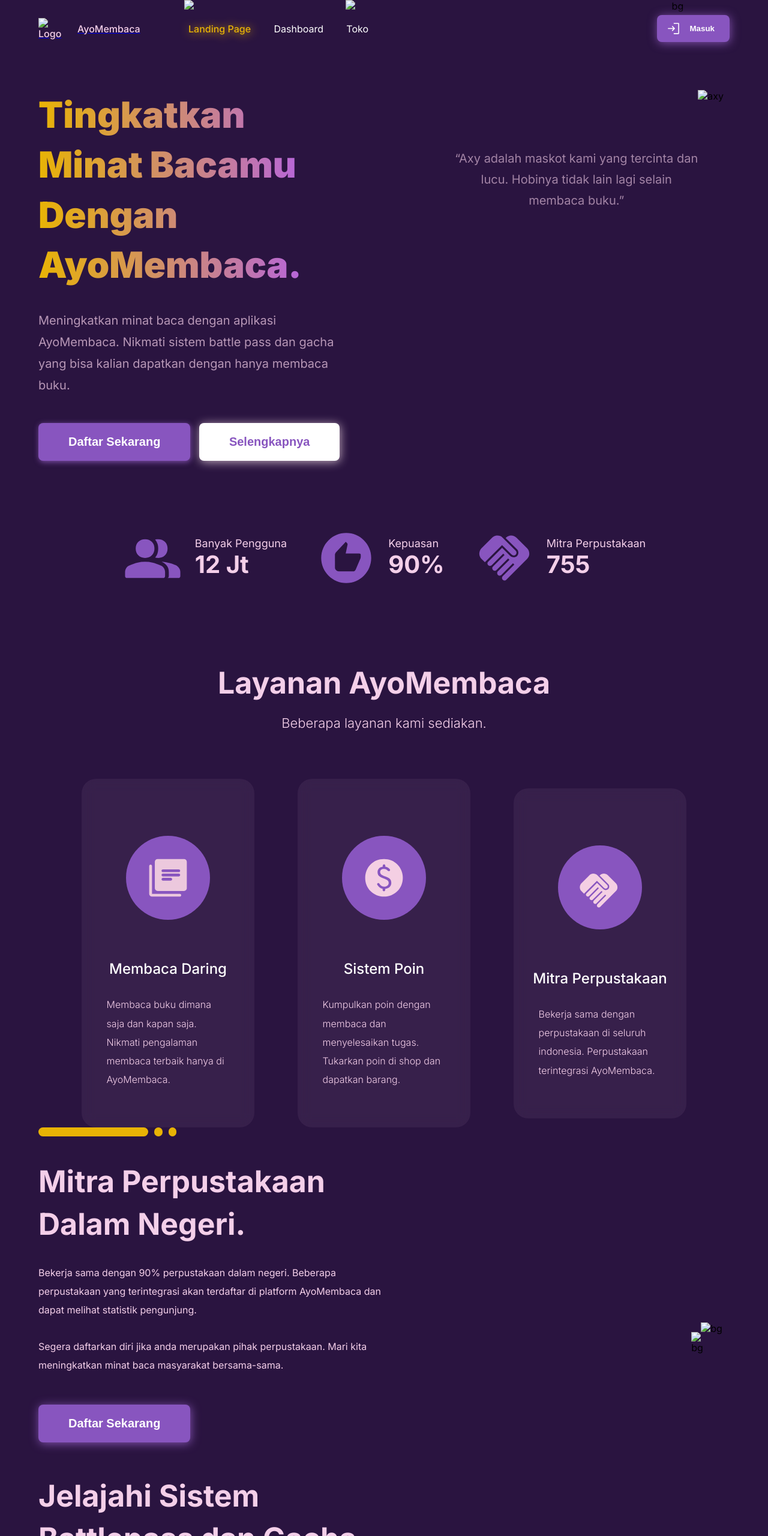
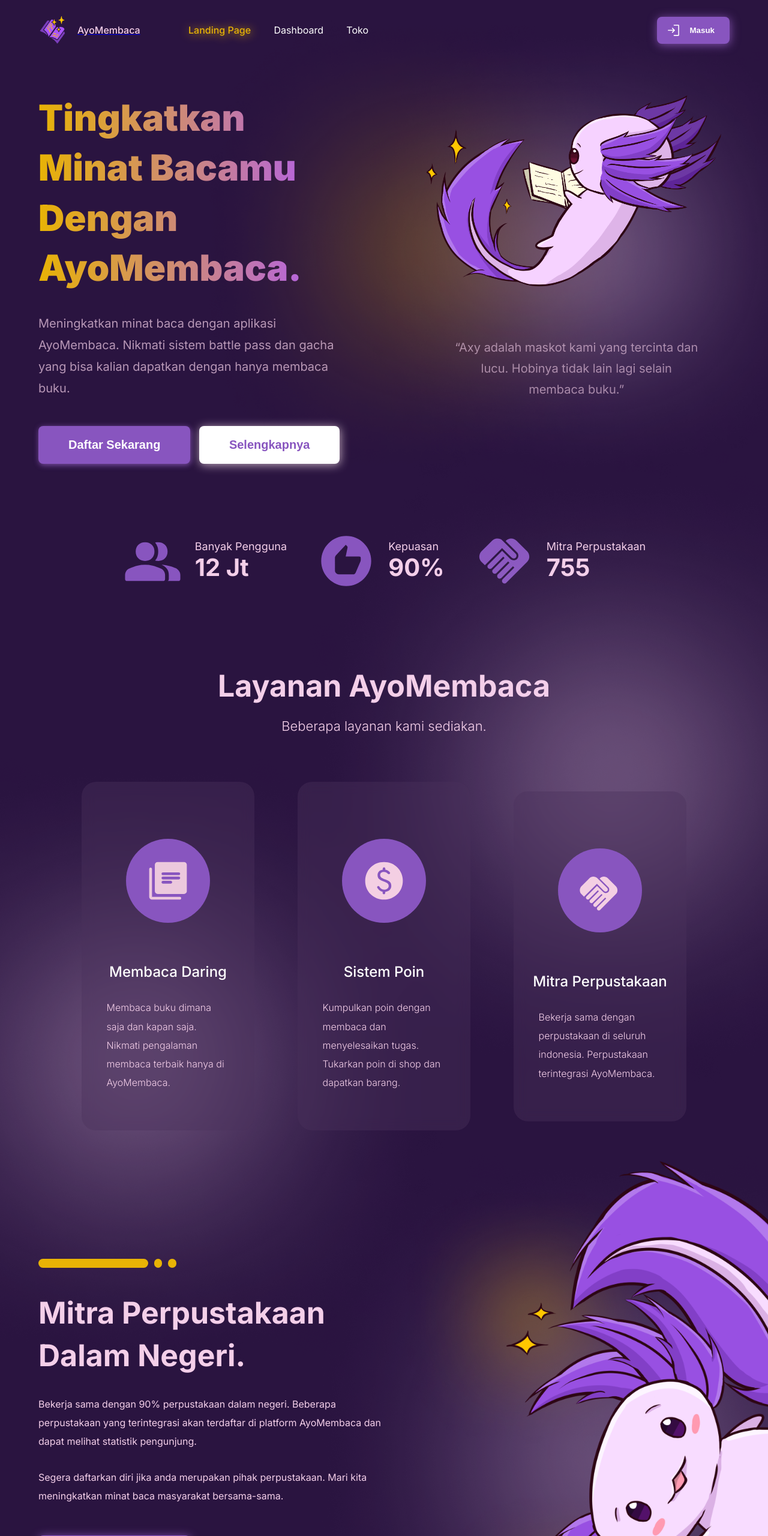
Before and after one commit to BismaBendesa/AyoMembaca, a plain HTML site: page index.html in a window 1280 px wide. Shown: the top 2560 px of the page at 60% size. Drawn offline with Linux system fonts and the light colour scheme; the site is published under a folder, as on GitHub Pages, so addresses that start at the root find nothing.

Commit message:
fixing some image routes

```diff
--- a/css/shop.css
+++ b/css/shop.css
@@ -0,0 +1,36 @@
+/* font */
+@import url('https://fonts.googleapis.com/css2?family=Inter:wght@100;200;300;400;500;600;700;800;900&display=swap');
+
+/* font-family: 'Inter', sans-serif; */
+
+/* Local variable  */
+:root {
+  --primary: #8855BF;
+  --secondary: #ffffff;
+  --third : #E8B305;
+  --text-color: #F4CFE9;
+  --background : #2A1440;
+  --light-bg : #FFE8F0;
+  --primary-text-btn : #fff;
+  --secondary-text-btn : #8855BF;
+  --secondary-bg : #38224B;
+}
+
+*{
+  margin : 0;
+  padding : 0 ;
+  box-sizing: border-box;
+}
+
+.logo{
+  display: flex;
+  justify-content: center;
+  align-items: center;
+  color: var(--text-color);
+  font-weight: 500;
+}
+
+.logo img {
+  width : 50px;
+  margin-right: 15px;
+}
--- a/index.html
+++ b/index.html
@@ -14,7 +14,7 @@
         <a href="index.html">
           <div class="logo">
             <!-- src: unsplash.com -->
-            <img src="././../assets/original-assets/Logo-LessContrast.png" alt="Logo">
+            <img src="./assets/original-assets/Logo-LessContrast.png" alt="Logo">
             AyoMembaca
           </div>
         </a>
@@ -56,12 +56,12 @@
       <div class="hero-img">
         <!-- <div class="hero-img-bg"></div> -->
         <!-- Original assets -->
-        <img src="./../assets/original-assets/pupu 1.png" alt="axy">
+        <img src="./assets/original-assets/pupu 1.png" alt="axy">
         <p>“Axy adalah maskot kami yang tercinta dan lucu. Hobinya tidak lain lagi selain membaca buku.”</p>
         <!-- Original assets -->
-        <img class="bg bg-yellow" src="./../assets/original-assets/elips-yellow.png" alt="bg">
+        <img class="bg bg-yellow" src="./assets/original-assets/elips-yellow.png" alt="bg">
         <!-- Original assets -->
-        <img class= "bg bg-white" src="./../assets/original-assets/ellipse-white 2.png" alt="bg">
+        <img class= "bg bg-white" src="./assets/original-assets/ellipse-white 2.png" alt="bg">
       </div>
     </div>
 
@@ -105,9 +105,9 @@
 
       <div class="card-list">
         <!-- Original assets -->
-        <img class="bg-white" src="./../assets/original-assets/ellipse-white 2.png">
+        <img class="bg-white" src="./assets/original-assets/ellipse-white 2.png">
         <!-- Originall assets -->
-        <img class="bg-white2" src="./../assets/original-assets/ellipse-white 2.png">
+        <img class="bg-white2" src="./assets/original-assets/ellipse-white 2.png">
         <div class="card">
           <div class="card-icon">
             <!-- src : https://fonts.google.com/icons?icon.style=Rounded -->
@@ -165,10 +165,10 @@
       </div>
       <div class="library-section-img">
         <!-- Original Assets -->
-        <img class="bg-white" src="./../assets/original-assets/ellipse-white 2.png" alt="">
-        <img class="bg-yellow" src="./../assets/original-assets/elips-yellow.png" alt="bg">
-        <img class="bg-yellow1" src="./../assets/original-assets/elips-yellow.png" alt="bg">
-        <img class="axy" src="./../assets/original-assets/axy nongol library.png" alt="library">
+        <img class="bg-white" src="./assets/original-assets/ellipse-white 2.png" alt="">
+        <img class="bg-yellow" src="./assets/original-assets/elips-yellow.png" alt="bg">
+        <img class="bg-yellow1" src="./assets/original-assets/elips-yellow.png" alt="bg">
+        <img class="axy" src="./assets/original-assets/axy nongol library.png" alt="library">
       </div>
     </div>
 
@@ -181,15 +181,15 @@
       </div>
       <div class="shop-hero-img">
         <!-- unsplash.com -->
-        <img src="./../assets/import-assets/gacha.png" alt="gacha">
+        <img src="./assets/import-assets/gacha.png" alt="gacha">
       </div>
     </div>
 
     <div class="quotes">
       <!-- original assets -->
-      <img class="bg bg-white"src="./../assets/original-assets/ellipse-white 2.png" alt="bg" aria-hidden="true" aria-roledescription="none">
+      <img class="bg bg-white"src="./assets/original-assets/ellipse-white 2.png" alt="bg" aria-hidden="true" aria-roledescription="none">
       <!-- <img class="bg bg-white1" src="./../assets/original-assets/ellipse-white 2.png" alt="bg"> -->
-      <img class="bg bg-yellow" src="./../assets/original-assets/elips-yellow.png" alt="bg" aria-hidden="true">
+      <img class="bg bg-yellow" src="./assets/original-assets/elips-yellow.png" alt="bg" aria-hidden="true">
       <div class="quotes-text">
         <svg width="100" height="100" viewBox="0 0 100 100" fill="none" xmlns="http://www.w3.org/2000/svg">
           <path d="M60.4167 47.9167H77.0834V31.25H60.4167V47.9167ZM22.9167 47.9167H39.5834V31.25H22.9167V47.9167ZM65.2084 70.8333L73.5417 54.1667H54.1667V25H83.3334V55L75.4167 70.8333H65.2084ZM27.7084 70.8333L36.0417 54.1667H16.6667V25H45.8334V55L37.9167 70.8333H27.7084Z" fill="#F8DCFF"/>
@@ -205,15 +205,15 @@
       </div>
       <div class="buffering-axy">
         <!-- Original assets -->
-        <img src="./../assets/original-assets/axy library 1.png" alt="axy reading book">
+        <img src="./assets/original-assets/axy library 1.png" alt="axy reading book">
       </div>
   </div>
 
     <footer>
       <div class="footer-text">
         <div class="bg-wrapper">
-          <img src="./../assets/original-assets/ellipse-white 2.png" alt="bg" class="bg-white">
-          <img src="/assets/original-assets/elips-yellow.png" alt="bg"
+          <img src="./assets/original-assets/ellipse-white 2.png" alt="bg" class="bg-white">
+          <img src="./assets/original-assets/elips-yellow.png" alt="bg"
           class="bg-yellow">
         </div>
         <div class="sq-wrapper">
@@ -234,7 +234,7 @@
       </div>
       <div class="help-card">
         <!-- Original assets -->
-        <img class="actual-img" src="./../assets/original-assets/axy help-center.png" alt="help card">
+        <img class="actual-img" src="./assets/original-assets/axy help-center.png" alt="help card">
         <!-- <img class="crop-img" src="./../assets/original-assets/axy help center crop.png" alt="cropped axy"> -->
         <div class="card-body">
           <div class="icon">?</div>
```
Also changed, not shown: shop.html (+8 -1 lines).
